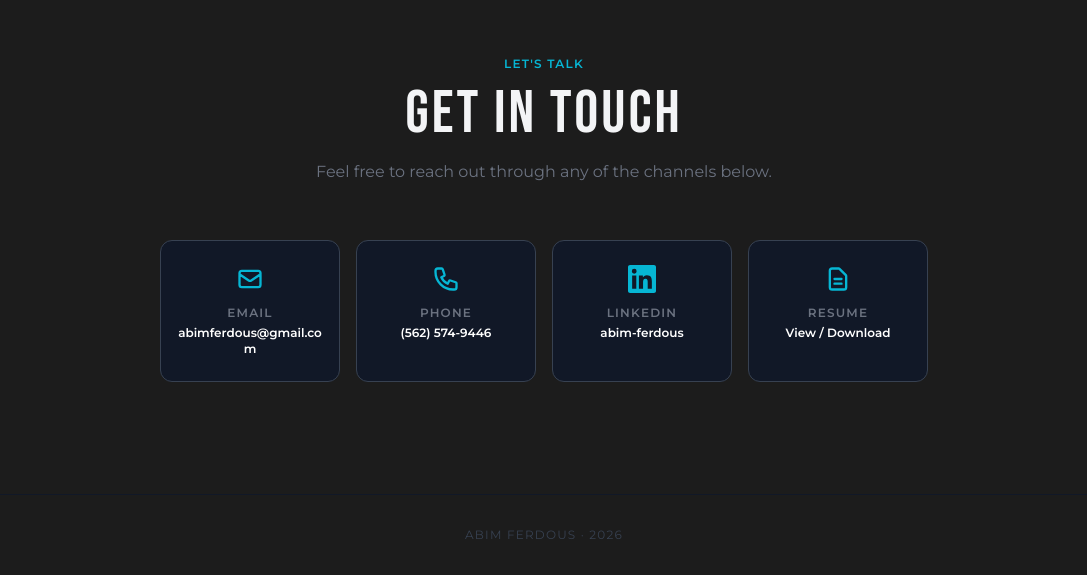
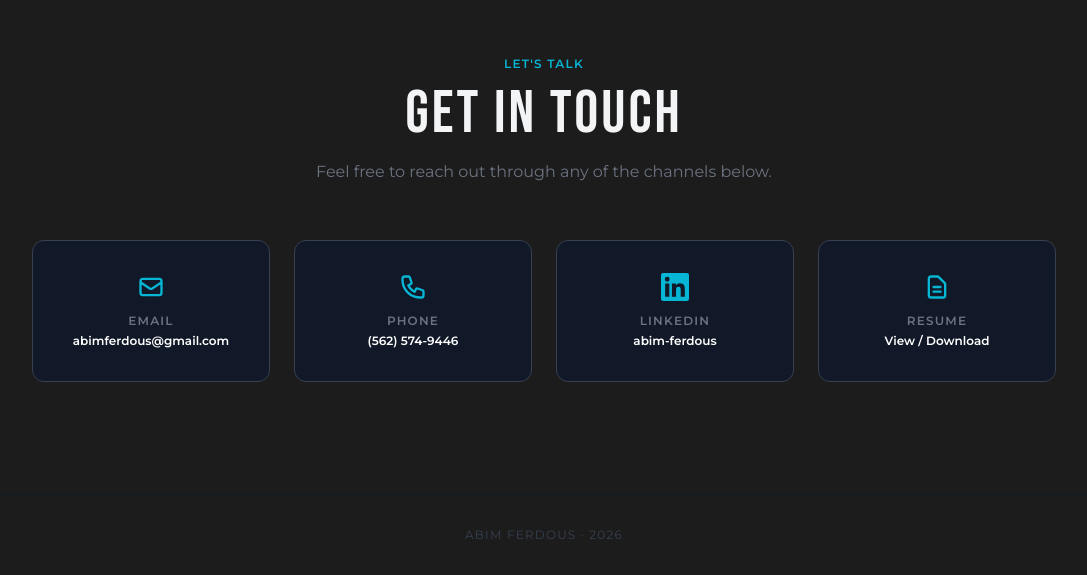
Before and after one commit to abimferdous-pixel/portfolio, a FastAPI app: page / in a window 1280 px wide. Shown: the part 2540-3115 px from the top of the page, without its empty margins (96-1183 px from the left). Run offline with FastAPI, Linux system fonts and the light colour scheme; some libraries are stand-ins or nearby versions.

Commit message:
Widen contact cards so email fits without awkward wrap

```diff
--- a/app/templates/index.html
+++ b/app/templates/index.html
@@ -165,29 +165,29 @@
 
   <!-- ===== CONTACT ===== -->
   <section id="contact" class="py-16 md:py-28 px-6" style="background-color:#1c1c1c;">
-    <div class="max-w-3xl mx-auto text-center">
+    <div class="max-w-5xl mx-auto text-center">
       <p class="text-accent font-semibold tracking-widest uppercase text-xs mb-3">Let's Talk</p>
       <h2 class="font-display text-4xl md:text-6xl tracking-wider mb-4">Get In Touch</h2>
       <p class="text-gray-500 text-sm md:text-base mb-10 md:mb-14 leading-relaxed">
         Feel free to reach out through any of the channels below.
       </p>
 
-      <div class="grid grid-cols-2 md:grid-cols-4 gap-3 md:gap-4">
+      <div class="grid grid-cols-2 md:grid-cols-4 gap-4 md:gap-6">
         <!-- Email -->
         <a href="mailto:{{ data.social.email }}"
-           class="contact-card social-tag flex flex-col items-center gap-2 md:gap-3 px-3 md:px-4 py-5 md:py-6 bg-gray-900 border border-gray-700 hover:border-accent hover:bg-accent/10 hover:text-accent text-gray-300 transition-all duration-200 rounded-xl">
+           class="contact-card social-tag flex flex-col items-center gap-2 md:gap-3 px-4 md:px-5 py-6 md:py-8 bg-gray-900 border border-gray-700 hover:border-accent hover:bg-accent/10 hover:text-accent text-gray-300 transition-all duration-200 rounded-xl">
           <svg class="w-6 md:w-7 h-6 md:h-7 text-accent" fill="none" stroke="currentColor" viewBox="0 0 24 24">
             <path stroke-linecap="round" stroke-linejoin="round" stroke-width="2" d="M3 8l7.89 5.26a2 2 0 002.22 0L21 8M5 19h14a2 2 0 002-2V7a2 2 0 00-2-2H5a2 2 0 00-2 2v10a2 2 0 002 2z"/>
           </svg>
           <div>
             <p class="text-xs text-gray-500 font-semibold uppercase tracking-widest mb-1">Email</p>
-            <p class="text-xs font-semibold text-white break-all">{{ data.social.email }}</p>
+            <p class="text-[11px] md:text-xs font-semibold text-white break-all">{{ data.social.email }}</p>
           </div>
         </a>
 
         <!-- Phone -->
         <a href="tel:+15625749446"
-           class="contact-card social-tag flex flex-col items-center gap-2 md:gap-3 px-3 md:px-4 py-5 md:py-6 bg-gray-900 border border-gray-700 hover:border-accent hover:bg-accent/10 hover:text-accent text-gray-300 transition-all duration-200 rounded-xl">
+           class="contact-card social-tag flex flex-col items-center gap-2 md:gap-3 px-4 md:px-5 py-6 md:py-8 bg-gray-900 border border-gray-700 hover:border-accent hover:bg-accent/10 hover:text-accent text-gray-300 transition-all duration-200 rounded-xl">
           <svg class="w-6 md:w-7 h-6 md:h-7 text-accent" fill="none" stroke="currentColor" viewBox="0 0 24 24">
             <path stroke-linecap="round" stroke-linejoin="round" stroke-width="2" d="M3 5a2 2 0 012-2h3.28a1 1 0 01.948.684l1.498 4.493a1 1 0 01-.502 1.21l-2.257 1.13a11.042 11.042 0 005.516 5.516l1.13-2.257a1 1 0 011.21-.502l4.493 1.498a1 1 0 01.684.949V19a2 2 0 01-2 2h-1C9.716 21 3 14.284 3 6V5z"/>
           </svg>
@@ -199,7 +199,7 @@
 
         <!-- LinkedIn -->
         <a href="{{ data.social.linkedin }}" target="_blank"
-           class="contact-card social-tag flex flex-col items-center gap-2 md:gap-3 px-3 md:px-4 py-5 md:py-6 bg-gray-900 border border-gray-700 hover:border-accent hover:bg-accent/10 hover:text-accent text-gray-300 transition-all duration-200 rounded-xl">
+           class="contact-card social-tag flex flex-col items-center gap-2 md:gap-3 px-4 md:px-5 py-6 md:py-8 bg-gray-900 border border-gray-700 hover:border-accent hover:bg-accent/10 hover:text-accent text-gray-300 transition-all duration-200 rounded-xl">
           <svg class="w-6 md:w-7 h-6 md:h-7 text-accent" fill="currentColor" viewBox="0 0 24 24"><path d="M20.447 20.452h-3.554v-5.569c0-1.328-.027-3.037-1.852-3.037-1.853 0-2.136 1.445-2.136 2.939v5.667H9.351V9h3.414v1.561h.046c.477-.9 1.637-1.85 3.37-1.85 3.601 0 4.267 2.37 4.267 5.455v6.286zM5.337 7.433a2.062 2.062 0 01-2.063-2.065 2.064 2.064 0 112.063 2.065zm1.782 13.019H3.555V9h3.564v11.452zM22.225 0H1.771C.792 0 0 .774 0 1.729v20.542C0 23.227.792 24 1.771 24h20.451C23.2 24 24 23.227 24 22.271V1.729C24 .774 23.2 0 22.222 0h.003z"/></svg>
           <div>
             <p class="text-xs text-gray-500 font-semibold uppercase tracking-widest mb-1">LinkedIn</p>
@@ -209,7 +209,7 @@
 
         <!-- Resume -->
         <a href="/resume"
-           class="contact-card social-tag flex flex-col items-center gap-2 md:gap-3 px-3 md:px-4 py-5 md:py-6 bg-gray-900 border border-gray-700 hover:border-accent hover:bg-accent/10 hover:text-accent text-gray-300 transition-all duration-200 rounded-xl">
+           class="contact-card social-tag flex flex-col items-center gap-2 md:gap-3 px-4 md:px-5 py-6 md:py-8 bg-gray-900 border border-gray-700 hover:border-accent hover:bg-accent/10 hover:text-accent text-gray-300 transition-all duration-200 rounded-xl">
           <svg class="w-6 md:w-7 h-6 md:h-7 text-accent" fill="none" stroke="currentColor" viewBox="0 0 24 24">
             <path stroke-linecap="round" stroke-linejoin="round" stroke-width="2" d="M9 12h6m-6 4h6m2 5H7a2 2 0 01-2-2V5a2 2 0 012-2h5.586a1 1 0 01.707.293l5.414 5.414a1 1 0 01.293.707V19a2 2 0 01-2 2z"/>
           </svg>
```
